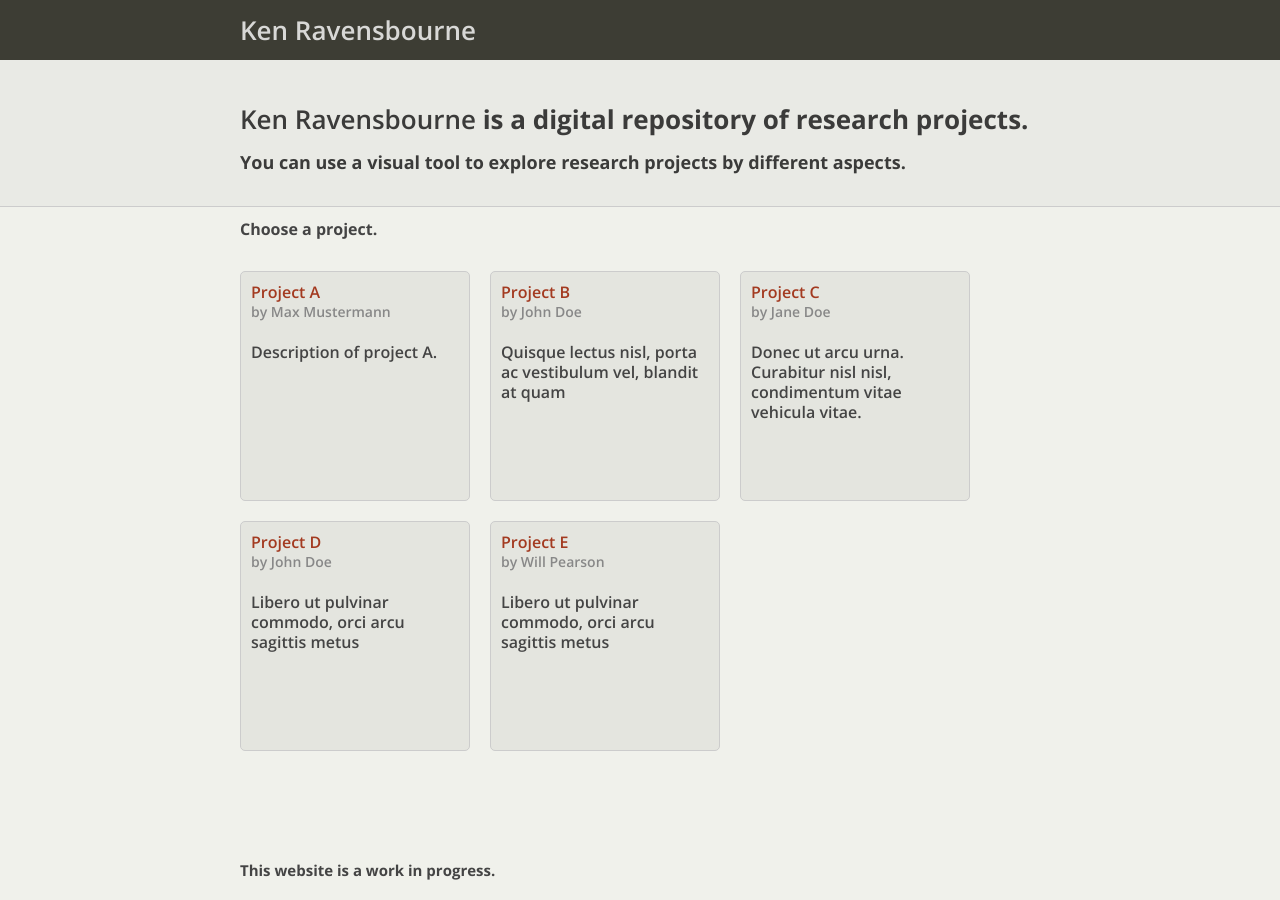
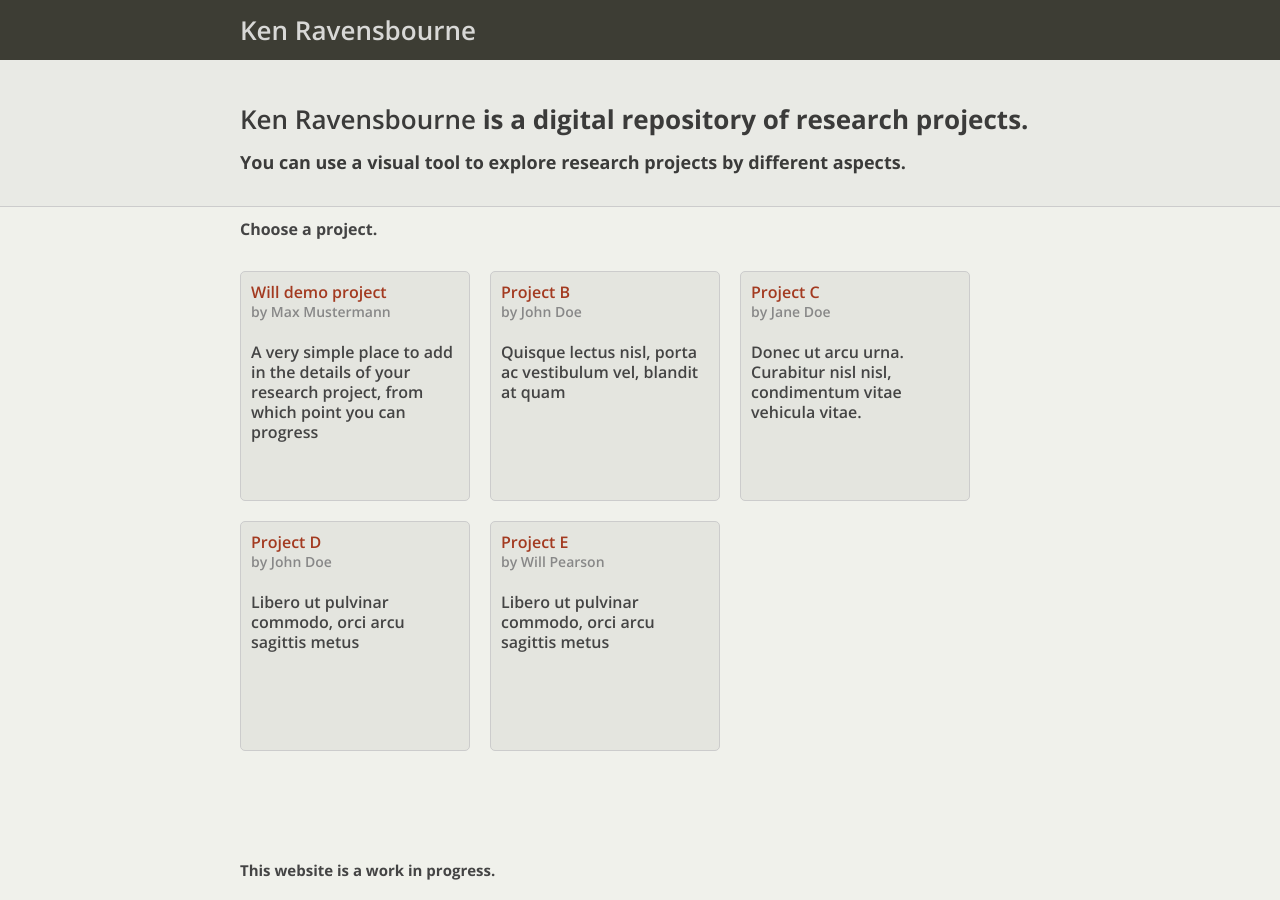
Before and after one commit to ravensbourne/ravensbourne.github.com, a Jekyll site: the page built from projects.html, in a window 1280 px wide. Built offline with Jekyll 4.4.1, drawn with Linux system fonts in a browser that asks for light colours; nearby versions of some CDN libraries.

Commit message:
Updated 2012-10-05-project-a.md

```diff
--- a/_posts/projects/2012-10-05-project-a.md
+++ b/_posts/projects/2012-10-05-project-a.md
@@ -2,11 +2,13 @@
 published: true
 subjects:
   - Animation
-name: Project A
+  - Visual Effets
+  - 3D Modelling
+name: Will demo project
 author: Max Mustermann
-abstract: Description of project A.
+abstract: "A very simple place to add in the details of your research project, from which point you can progress"
 image: "http://substance-assets.s3.amazonaws.com/39/44059bda16aa4e7f4aeaf77d537bce/javascript.png"
-website: "http://github.com/project/a"
+website: "http://www.sacculi.co.uk"
 categories:
   - projects
 
```
